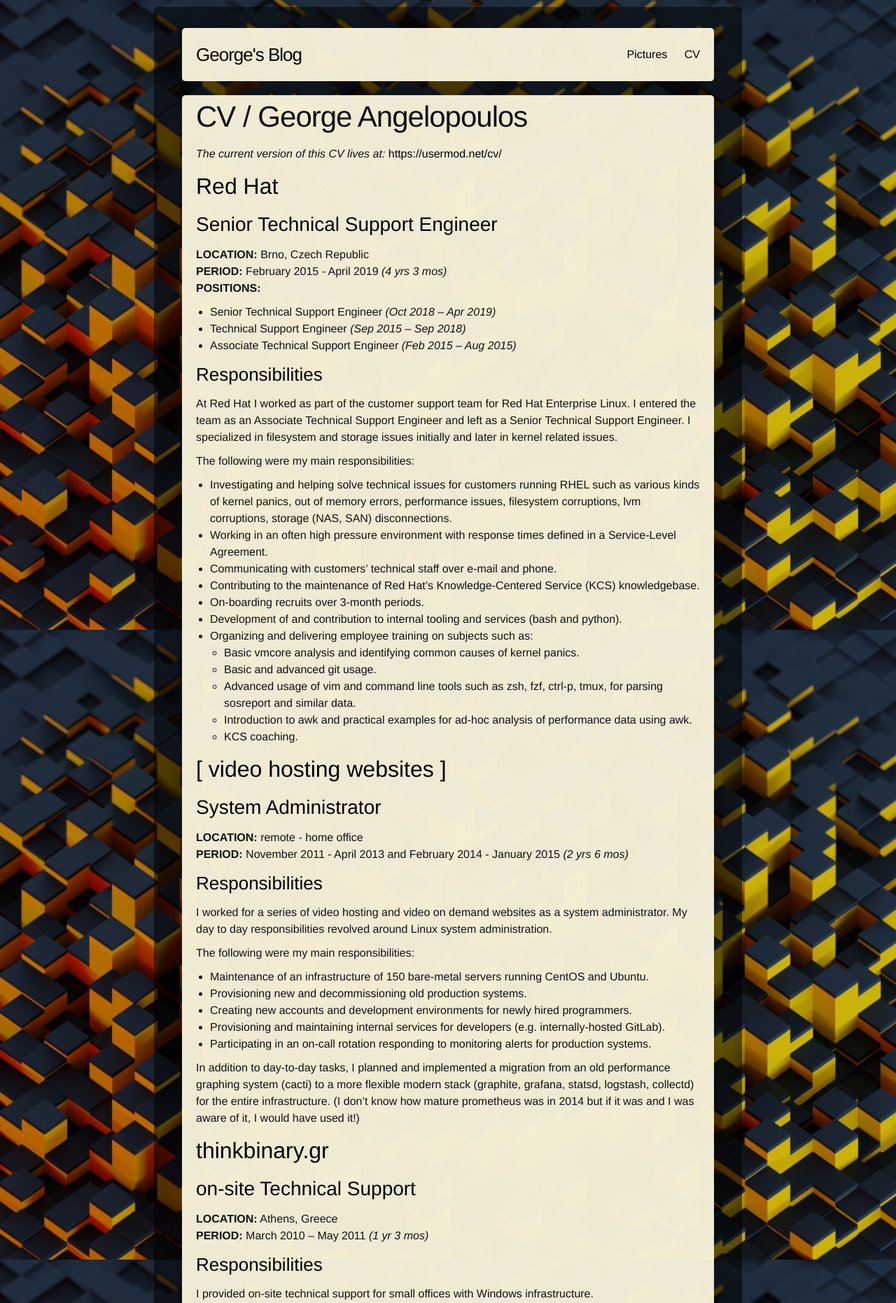
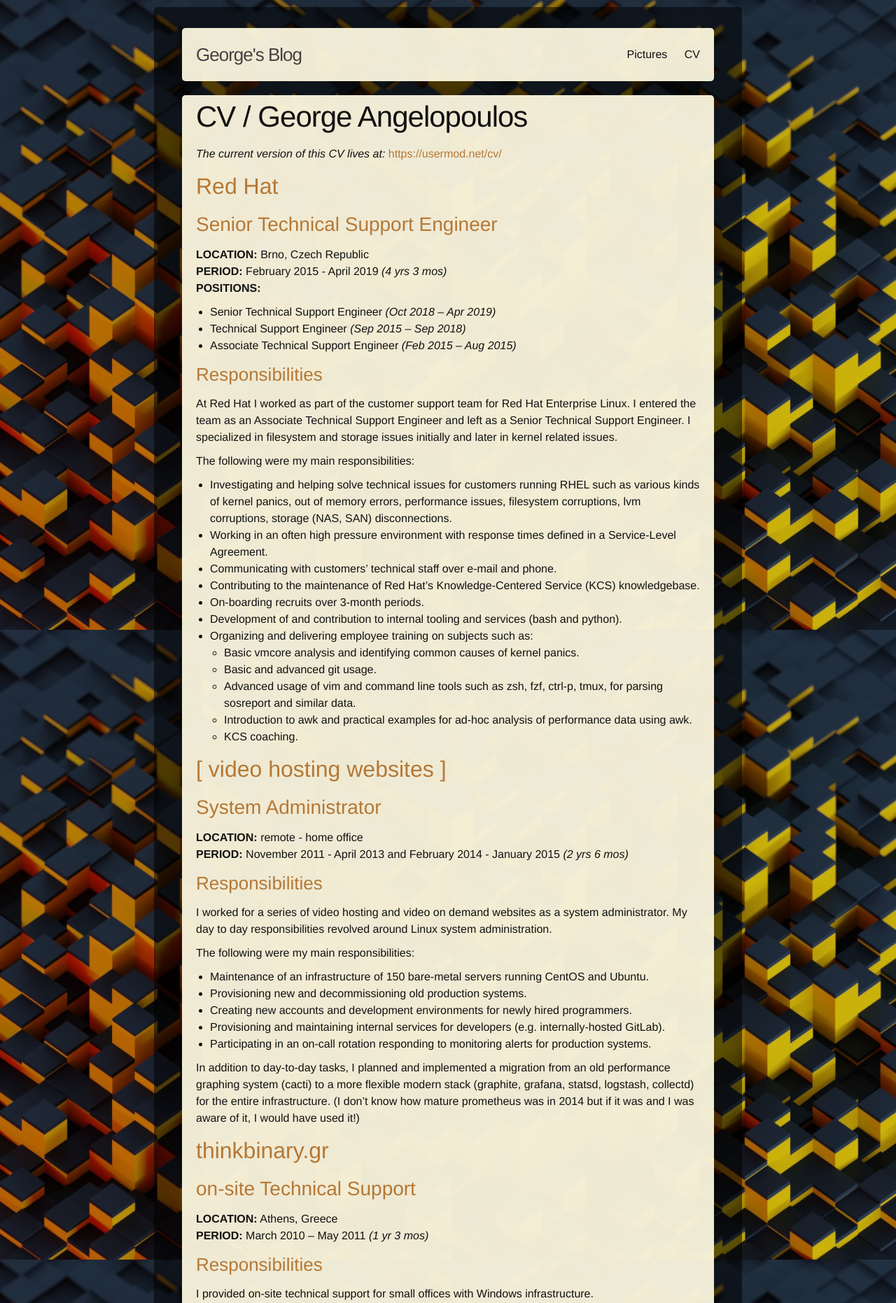
Before and after one commit to gangelop/lathan.github.io, a Jekyll site: the page built from cv.md, in a window 1280 px wide. Shown: the top 1862 px of the page at 70% size. Built offline with Jekyll 4.4.1, drawn with Linux system fonts in a browser that asks for light colours.

Commit message:
cv: black links only in print

```diff
--- a/css/cvprint.css
+++ b/css/cvprint.css
@@ -5,8 +5,7 @@
     .site-footer {
         display: none;
     }
+    a {
+        color: black !important;
+    }
 }
-
-a {
-    color: black !important;
-}
```
